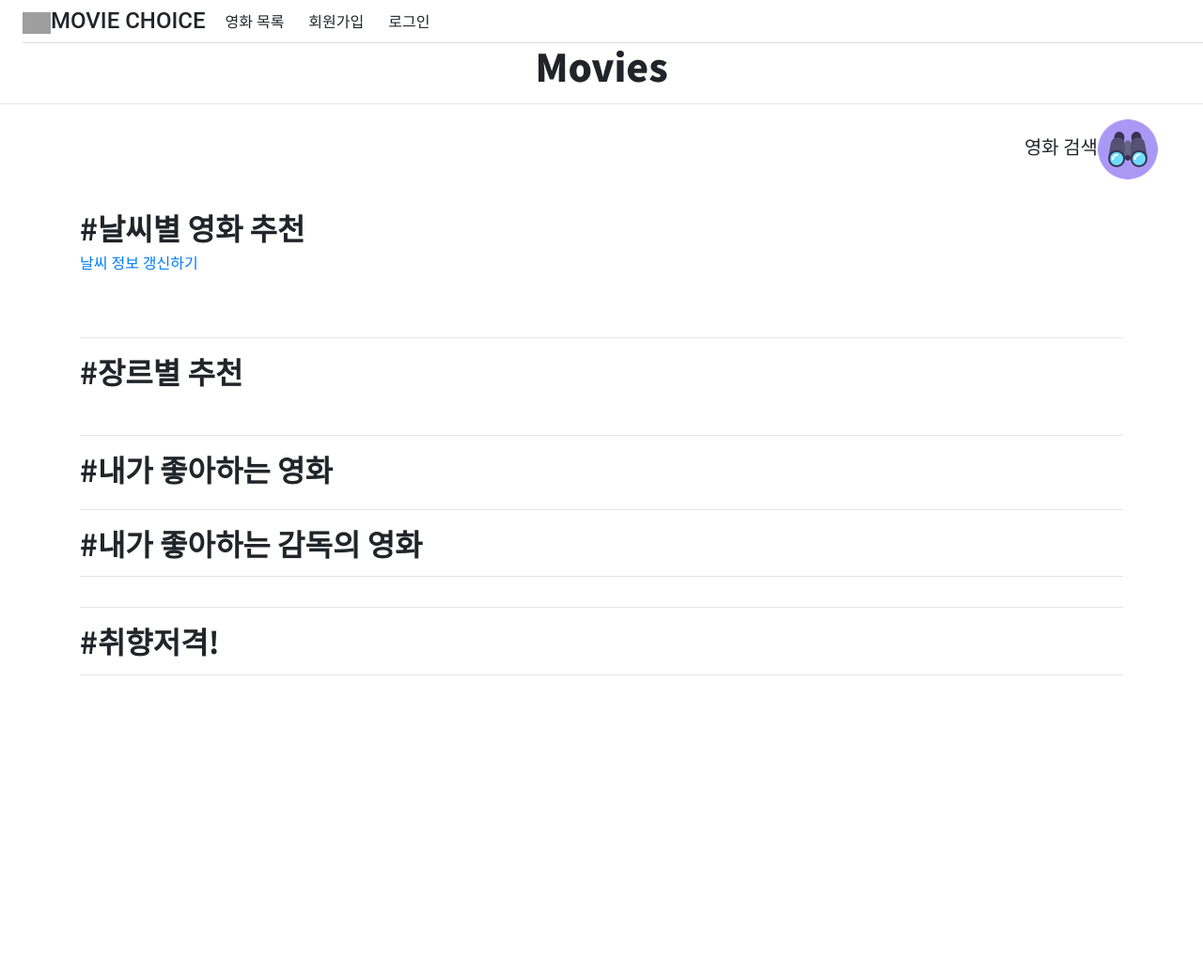
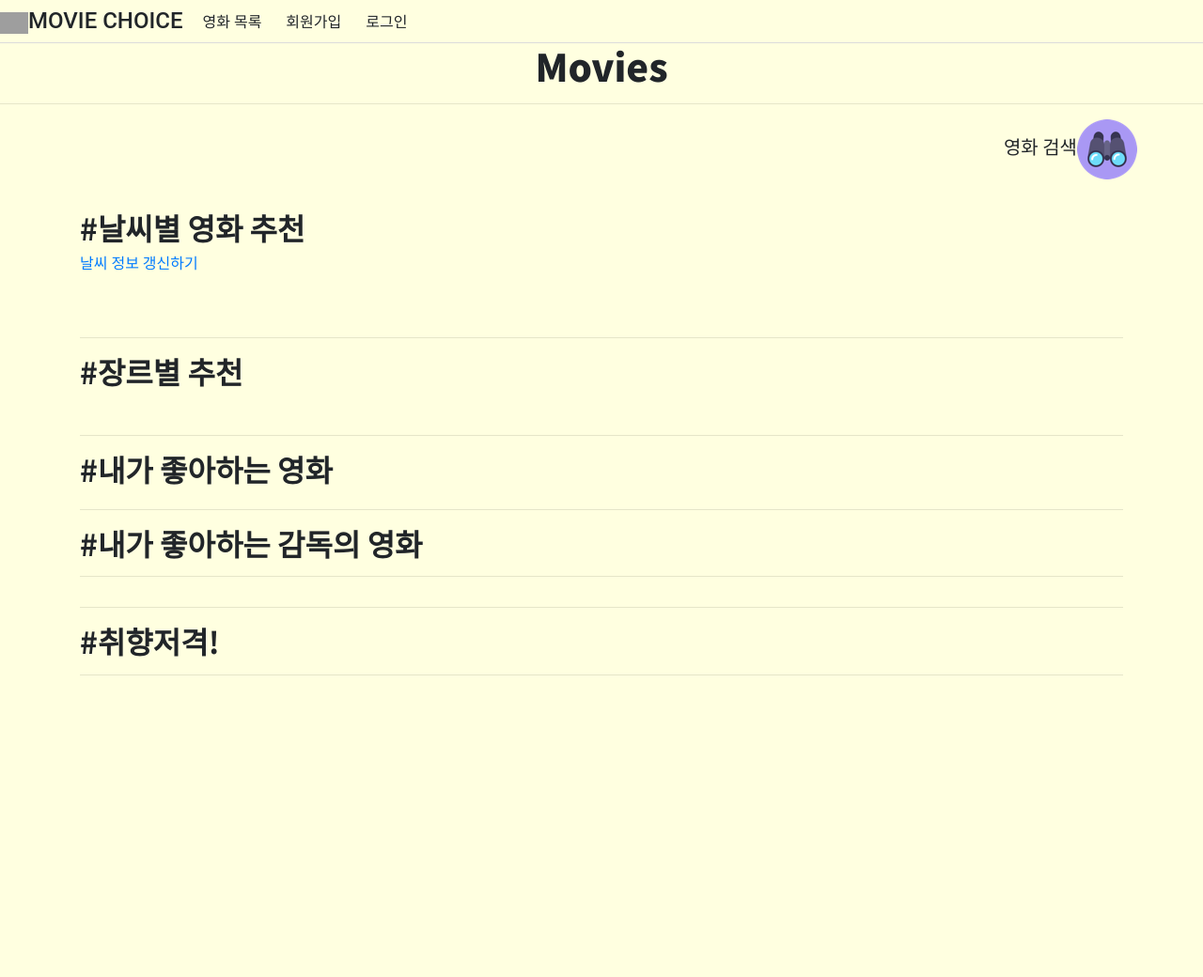
Before and after one commit to yechan-ssafy/MOVIE-CHOICE, a Django app: template movies/templates/movies/index.html in a window 1280 px wide. Shown: the top 1040 px of the page at 94% size. After the commit the page ends 719 px from the top, so only its background shows below. Run offline with Django 3.2, Linux system fonts and the light colour scheme; the template is opened without the code that fills it, so the values that code supplies are empty; some libraries are stand-ins or nearby versions; grey boxes are pictures that could not be loaded.

Commit message:
Overall styling

```diff
--- a/final_project/templates/base.html
+++ b/final_project/templates/base.html
@@ -26,8 +26,8 @@
   </style>
 </head>
 <body>
-  <div class="d-flex flex-column">
-    <div class='sticky-top ml-4 d-flex flex-row align-items-center justify-content-between' style="background-color:white; border-bottom: 1px solid rgba(var(--b6a,219,219,219),1);">
+  <div class="d-flex flex-column" style="background-color:lightyellow;">
+    <div class='sticky-top d-flex flex-row align-items-center justify-content-between' style="border-bottom: 1px solid rgba(var(--b6a,219,219,219),1);">
       <div class='d-flex flex-row align-items-center'>
         <a href="{% url 'index' %}"><img class='mt-1' src="https://upload-icon.s3.us-east-2.amazonaws.com/uploads/icons/png/3400650091557749680-512.png" style="width:30px;" alt=""></a>
         <h4 class='mt-2'>MOVIE CHOICE</h4>
@@ -54,6 +54,8 @@
       {% endif %}
     </div>
   </div>
+
+
 
   {% block content %}
   {% endblock %}
@@ -95,7 +97,19 @@
     font-family: 'Noto Sans KR', sans-serif;
     font-weight: 400;
   }
-
+  .pattern {
+    background-color: #555;
+    background-image: linear-gradient(30deg, #444 12%, transparent 12.5%, transparent 87%, #444 87.5%, #444), linear-gradient(150deg, #444 12%, transparent 12.5%, transparent 87%, #444 87.5%, #444), linear-gradient(30deg, #444 12%, transparent 12.5%, transparent 87%, #444 87.5%, #444), linear-gradient(150deg, #444 12%, transparent 12.5%, transparent 87%, #444 87.5%, #444), linear-gradient(60deg, #888 25%, transparent 25.5%, transparent 75%, #888 75%, #888), linear-gradient(60deg, #888 25%, transparent 25.5%, transparent 75%, #888 75%, #888);
+    background-position: 0 0, 0 0, 25px 50px, 25px 50px, 0 0, 25px 50px;
+    background-size: 50px 100px;
+  }
+  .back {
+    background-color: lightyellow;
+    background-size : cover;
+  }
+  body {
+    background-color: lightyellow;
+  }
   {% block style %}
   {% endblock %}
 
--- a/movies/templates/movies/index.html
+++ b/movies/templates/movies/index.html
@@ -2,14 +2,15 @@
 {% load static %}
 
 {% block content %}
+
     <h1 class="font01 d-flex justify-content-center">Movies</h1>
     <hr>
-  <div class="mr-5 d-flex row justify-content-end">
+
+    <div class="container mb-3">
+      <div class="d-flex row justify-content-end">
         <h5 class="font03">영화 검색<a href="{% url 'movies:search' %}"><img src="{% static 'icons/search.png' %}" alt="search"></a></h5>
       </div>
       <br>
-
-  <div class="container mb-3">
       <!-- 날씨 상태에 따라 영화 추천 -->
       <h2 class="font02">#날씨별 영화 추천</h2>
       <a href="{% url 'movies:weather_api_url' %}">날씨 정보 갱신하기</a>
@@ -85,6 +86,7 @@
       </div>
     </div>
     <br>
+
 {% endblock %}
 
 {% block script %}
@@ -103,6 +105,7 @@
 {% endblock %}
 
 {% block style %}
+
   .wrap {
      width: 100%;
      height: 100%;
```
Also changed, not shown: db.sqlite3, final_project/static/bookshelf.png (added), final_project/static/theater.png (added). Lines whose indentation alone changed are shown as unchanged.
